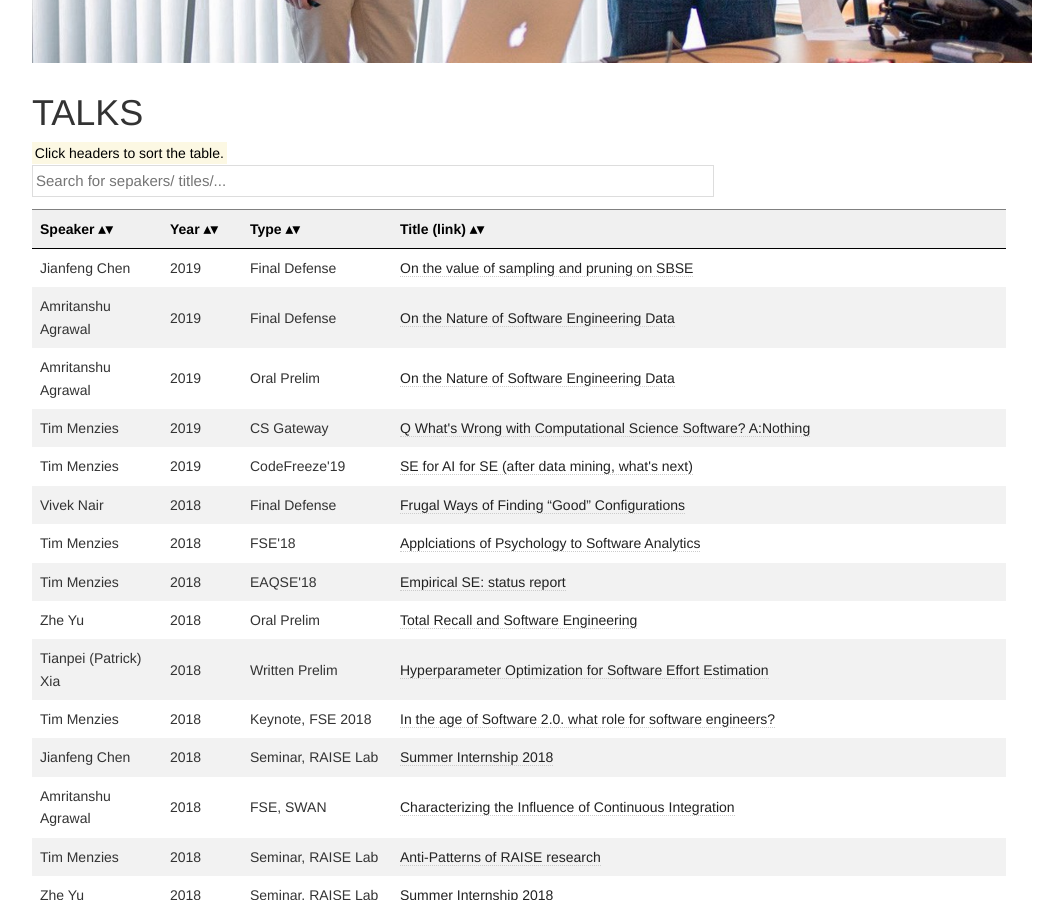
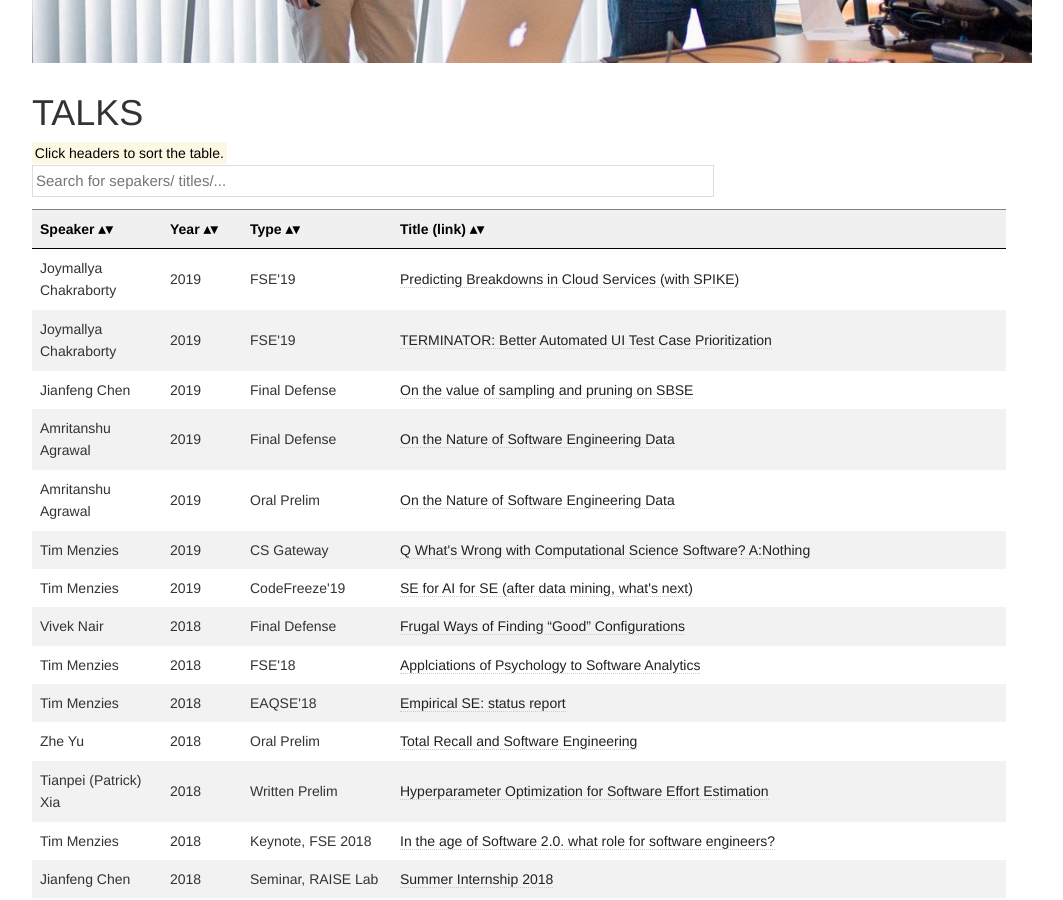
Before and after one commit to ai-se/ai-se.github.io, a Jekyll site: the page built from talks/index.html, in a window 1280 px wide and 900 px high, scrolled down 673 px. Shown: the whole window, without its empty margins (126-1189 px from the left). Built offline with Jekyll 4.4.1, drawn with Linux system fonts in a browser that asks for light colours.

Commit message:
two FSE 2019 talks added

```diff
--- a/talks/index.html
+++ b/talks/index.html
@@ -54,6 +54,20 @@ title: Talks
     </tr>
   </thead>
   <tbody>
+
+  	<tr>
+      <td>Joymallya Chakraborty</td>
+      <td>2019</td>
+      <td>FSE'19</td>
+      <td><a href="http://tiny.cc/chenfse19">Predicting Breakdowns in Cloud Services (with SPIKE)</a></td>
+    </tr>
+
+    <tr>
+      <td>Joymallya Chakraborty</td>
+      <td>2019</td>
+      <td>FSE'19</td>
+      <td><a href="http://tiny.cc/ZheFSE19">TERMINATOR: Better Automated UI Test Case Prioritization</a></td>
+    </tr>
 
     <tr>
       <td>Jianfeng Chen</td>
```
